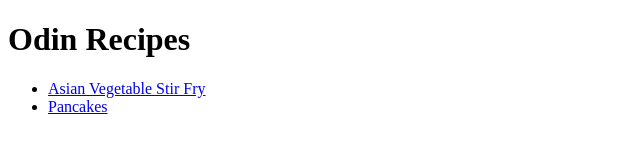
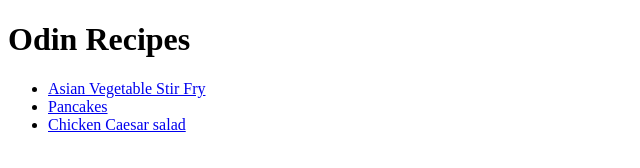
Before and after one commit to cooperlillquist/odin-recipes, a plain HTML site: page index.html in a window 1280 px wide. Shown: the whole page, without its empty margins (0-640 px from the left). Drawn offline with Linux system fonts and the light colour scheme.

Commit message:
added caesar hyperlink

```diff
--- a/index.html
+++ b/index.html
@@ -10,6 +10,7 @@
     <ul>
         <li><a href="recipes/stirfry.html">Asian Vegetable Stir Fry </a></li>
         <li><a href="recipes/pancakes.html">Pancakes</a></li>
+        <li><a href=recipes/caesar.html>Chicken Caesar salad</a></li>
     </ul>
 
 </body>
```
